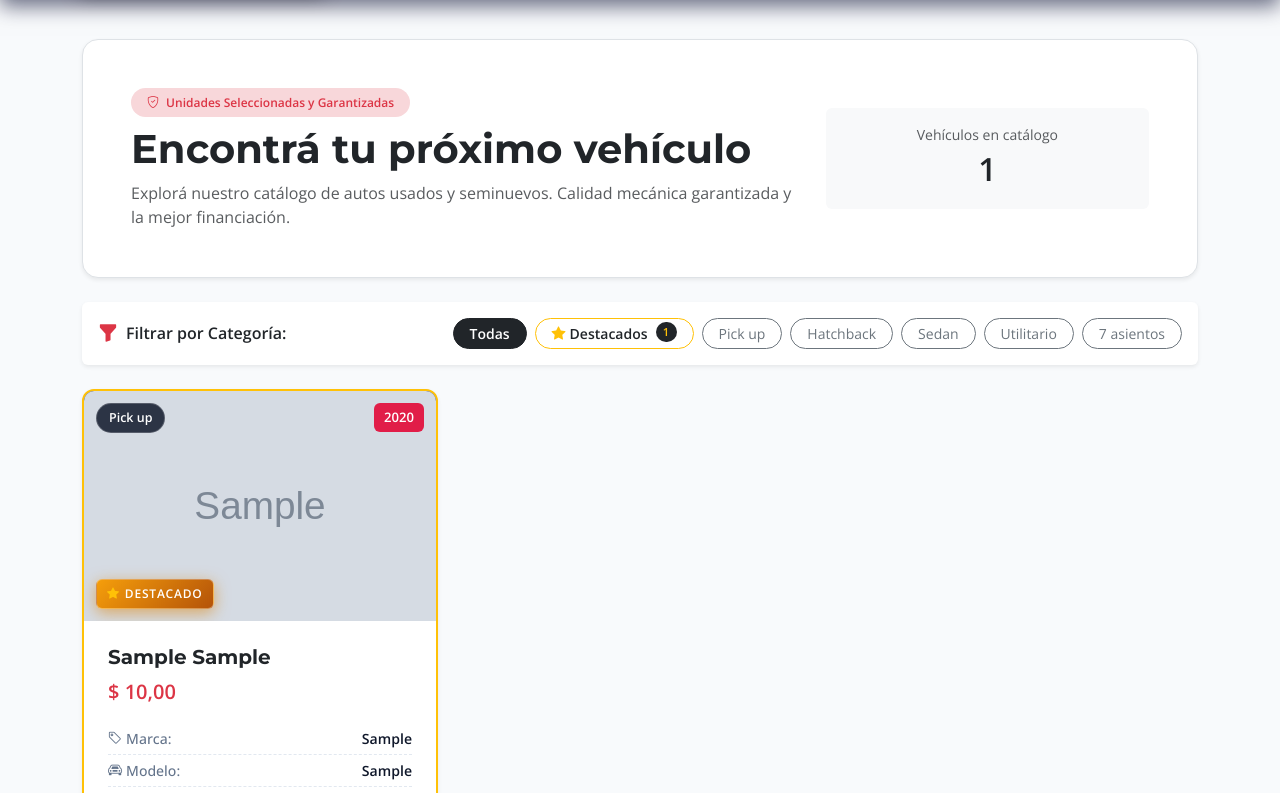
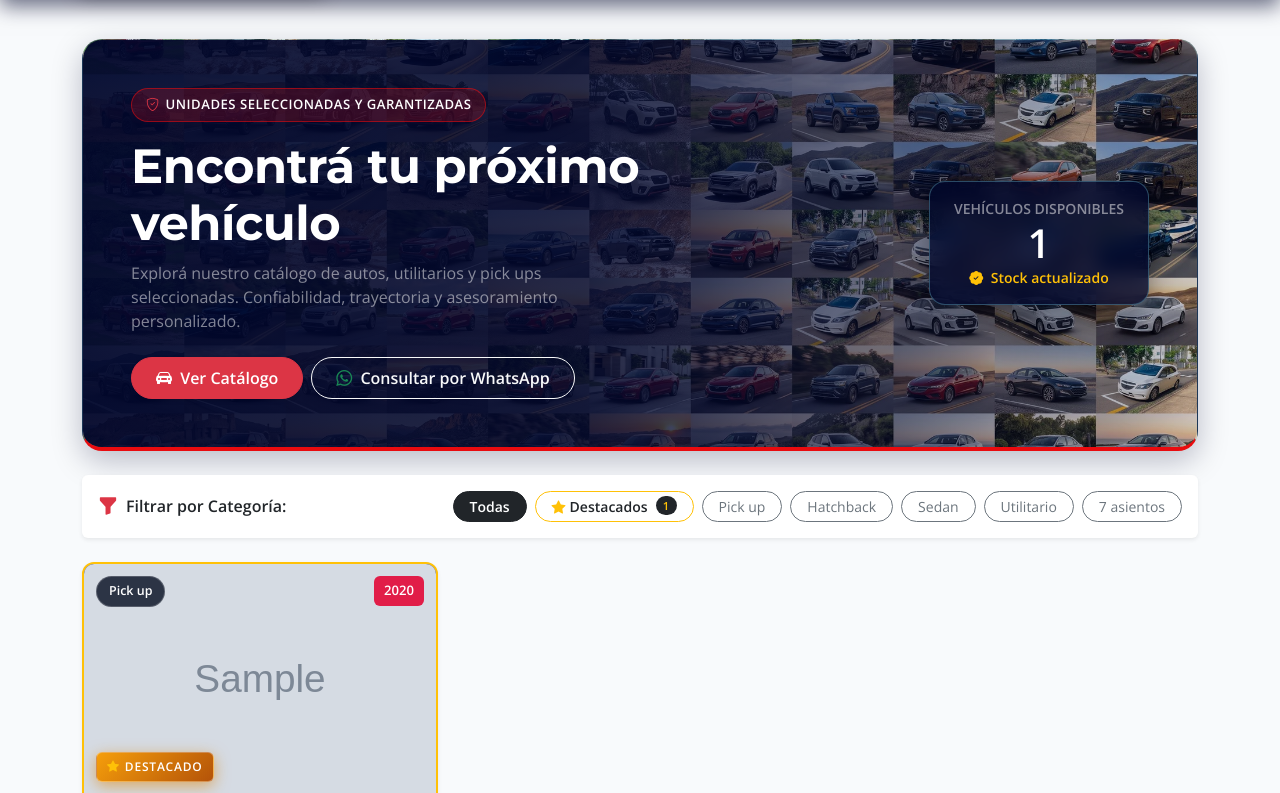
Before and after one commit to GerardodeMartini/AUTOMOVILES-SANTILLAN, a Django app: page / in a window 1280 px wide. Shown: the part 97-890 px from the top of the page. Run offline with Django 5.2, Linux system fonts and the light colour scheme; tables that the repository leaves empty hold one stand-in row (values such as "Sample post"); grey boxes marked "Sample" are stand-in pictures; some libraries are stand-ins or nearby versions.

Commit message:
Agregar foto de portada y hero banner con textos solicitados

```diff
--- a/templates/base.html
+++ b/templates/base.html
@@ -319,6 +319,52 @@
             .carousel-detalle .carousel-item {
                 height: 250px;
             }
+        }
+
+        /* Hero Banner con Foto de Portada Institucional */
+        .hero-portada-banner {
+            position: relative;
+            background: #01072c url("{% static 'img/portada.webp' %}") center center / cover no-repeat;
+            border-radius: 20px;
+            overflow: hidden;
+            border: 1px solid rgba(114, 197, 214, 0.25);
+            border-bottom: 4px solid #e90b0f;
+            box-shadow: 0 10px 30px rgba(1, 7, 44, 0.25);
+        }
+
+        .hero-portada-overlay {
+            background: linear-gradient(90deg, rgba(1, 7, 44, 0.94) 0%, rgba(1, 7, 44, 0.85) 45%, rgba(1, 7, 44, 0.45) 80%, rgba(1, 7, 44, 0.2) 100%);
+            min-height: 340px;
+        }
+
+        @media (max-width: 991px) {
+            .hero-portada-overlay {
+                background: linear-gradient(180deg, rgba(1, 7, 44, 0.95) 0%, rgba(1, 7, 44, 0.82) 100%);
+                min-height: 280px;
+            }
+        }
+
+        .badge-hero-garantia {
+            background-color: rgba(233, 11, 15, 0.2);
+            border: 1px solid rgba(233, 11, 15, 0.55);
+            color: #ffffff;
+            font-size: 0.82rem;
+            font-weight: 700;
+            letter-spacing: 0.5px;
+            text-transform: uppercase;
+            padding: 6px 14px;
+            border-radius: 20px;
+            display: inline-flex;
+            align-items: center;
+            gap: 6px;
+        }
+
+        .hero-stock-card {
+            background: rgba(1, 7, 44, 0.78);
+            backdrop-filter: blur(10px);
+            border: 1px solid rgba(114, 197, 214, 0.35);
+            border-radius: 16px;
+            box-shadow: 0 8px 24px rgba(0, 0, 0, 0.35);
         }
 
         .badge-categoria {
--- a/templates/catalogo/lista_vehiculos.html
+++ b/templates/catalogo/lista_vehiculos.html
@@ -5,22 +5,38 @@
 {% block content %}
 <div class="container">
 
-    <!-- Encabezado / Hero Banner -->
-    <div class="bg-white p-4 p-md-5 rounded-4 shadow-sm border mb-4">
-        <div class="row align-items-center">
-            <div class="col-lg-8">
-                <span class="badge bg-danger-subtle text-danger mb-2 px-3 py-2 rounded-pill fw-bold">
-                    <i class="bi bi-shield-check me-1"></i> Unidades Seleccionadas y Garantizadas
-                </span>
-                <h1 class="display-6 fw-bold text-dark mb-2">Encontrá tu próximo vehículo</h1>
-                <p class="text-muted mb-0 lead fs-6">
-                    Explorá nuestro catálogo de autos usados y seminuevos. Calidad mecánica garantizada y la mejor financiación.
-                </p>
-            </div>
-            <div class="col-lg-4 mt-3 mt-lg-0 text-lg-end">
-                <div class="card bg-light border-0 p-3 text-center">
-                    <span class="text-muted small">Vehículos en catálogo</span>
-                    <span class="fs-2 fw-bold text-dark">{{ total_vehiculos }}</span>
+    <!-- Hero Banner con Foto de Portada Oficial -->
+    <div class="hero-portada-banner mb-4">
+        <div class="hero-portada-overlay d-flex flex-column justify-content-center p-4 p-md-5">
+            <div class="row align-items-center">
+                <div class="col-lg-8 col-xl-7">
+                    <span class="badge-hero-garantia mb-3">
+                        <i class="bi bi-shield-check text-danger"></i>
+                        <span>Unidades Seleccionadas y Garantizadas</span>
+                    </span>
+                    <h1 class="display-5 fw-bold text-white mb-2" style="letter-spacing: -0.5px;">
+                        Encontrá tu próximo vehículo
+                    </h1>
+                    <p class="text-white-50 lead fs-6 mb-4" style="max-width: 520px;">
+                        Explorá nuestro catálogo de autos, utilitarios y pick ups seleccionadas. Confiabilidad, trayectoria y asesoramiento personalizado.
+                    </p>
+                    <div class="d-flex flex-wrap gap-2">
+                        <a href="#catalogo" class="btn btn-danger px-4 py-2 fw-bold rounded-pill shadow-sm">
+                            <i class="bi bi-car-front-fill me-1"></i> Ver Catálogo
+                        </a>
+                        <a href="https://wa.me/5491123456789?text=Hola,%20quisiera%20consultar%20por%20un%20veh%C3%ADculo" target="_blank" class="btn btn-outline-light px-4 py-2 fw-semibold rounded-pill">
+                            <i class="bi bi-whatsapp text-success me-1"></i> Consultar por WhatsApp
+                        </a>
+                    </div>
+                </div>
+                <div class="col-lg-4 col-xl-5 text-lg-end mt-4 mt-lg-0">
+                    <div class="hero-stock-card d-inline-block p-3 px-4 text-center">
+                        <span class="text-white-50 small text-uppercase fw-semibold d-block">Vehículos Disponibles</span>
+                        <span class="fs-1 fw-bold text-white lh-1 my-1 d-block">{{ total_vehiculos }}</span>
+                        <span class="d-block small text-warning fw-semibold">
+                            <i class="bi bi-patch-check-fill me-1"></i> Stock actualizado
+                        </span>
+                    </div>
                 </div>
             </div>
         </div>
```
Also changed, not shown: static/img/portada.jpg (added), static/img/portada.webp (added), 3 other files.
